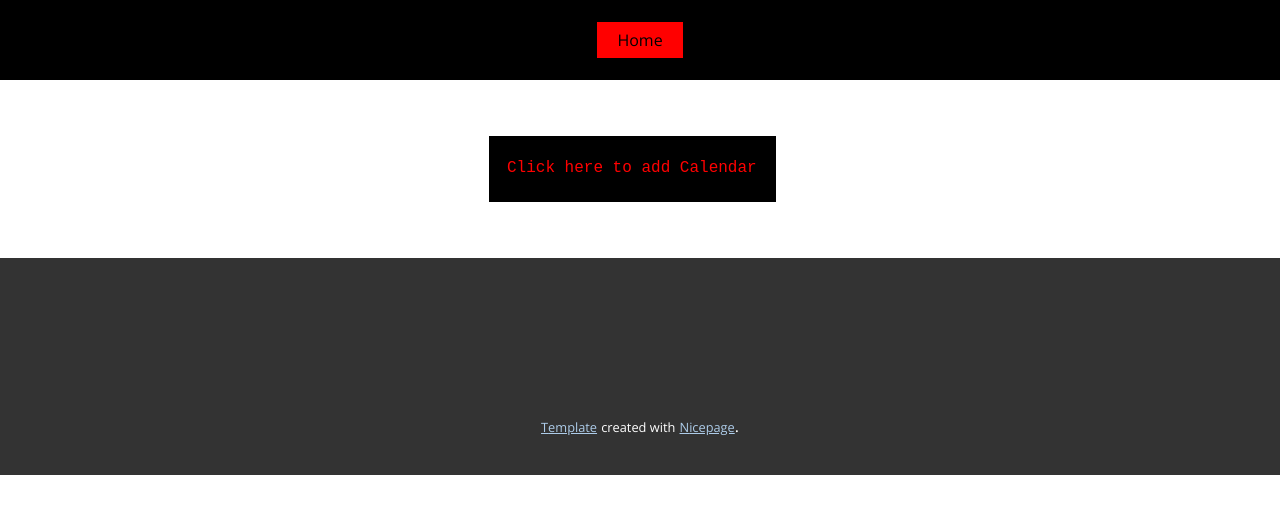
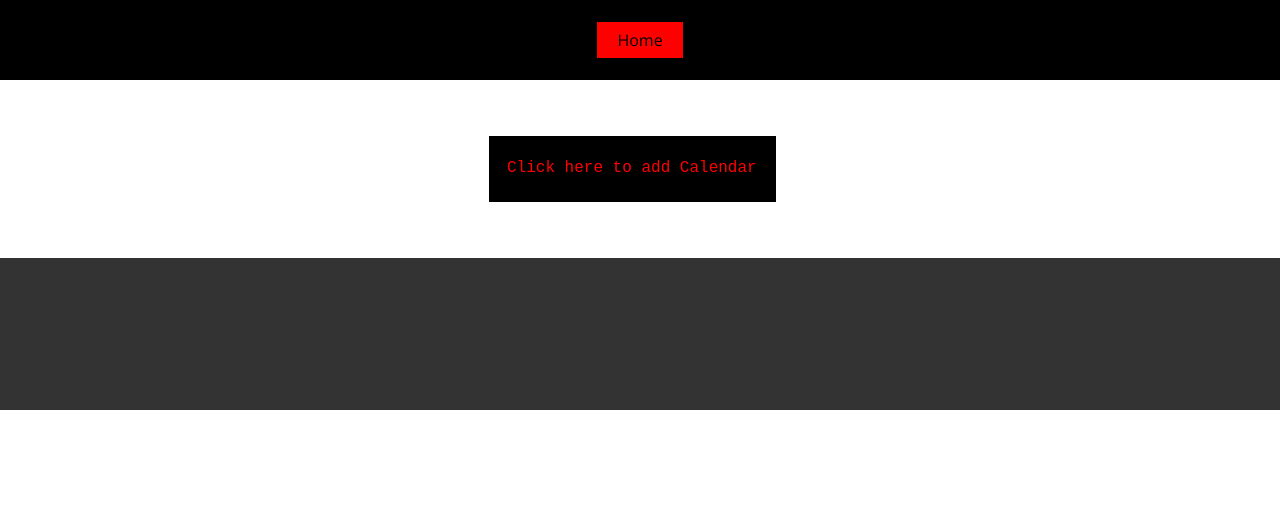
Before and after one commit to Smakced/UHHA, a plain HTML site: page index.html in a window 1280 px wide. Drawn offline with nearby package versions, Linux system fonts and the light colour scheme.

Commit message:
Edited Site Footer

```diff
--- a/index.html
+++ b/index.html
@@ -59,16 +59,6 @@
 
     <footer class="u-align-left u-clearfix u-footer u-grey-80 u-footer" id="sec-94e3"><div class="u-clearfix u-sheet u-sheet-1"></div></footer>
     <section class="u-backlink u-clearfix u-grey-80">
-      <a class="u-link" href="https://nicepage.com/html" target="_blank">
-        <span>Template</span>
-      </a>
-      <p class="u-text">
-        <span>created with</span>
-      </p>
-      <a class="u-link" href="https://nicepage.com" target="_blank">
-        <span>Nicepage</span>
-      </a>.
-
     </section>
   </body>
 </html>
```
